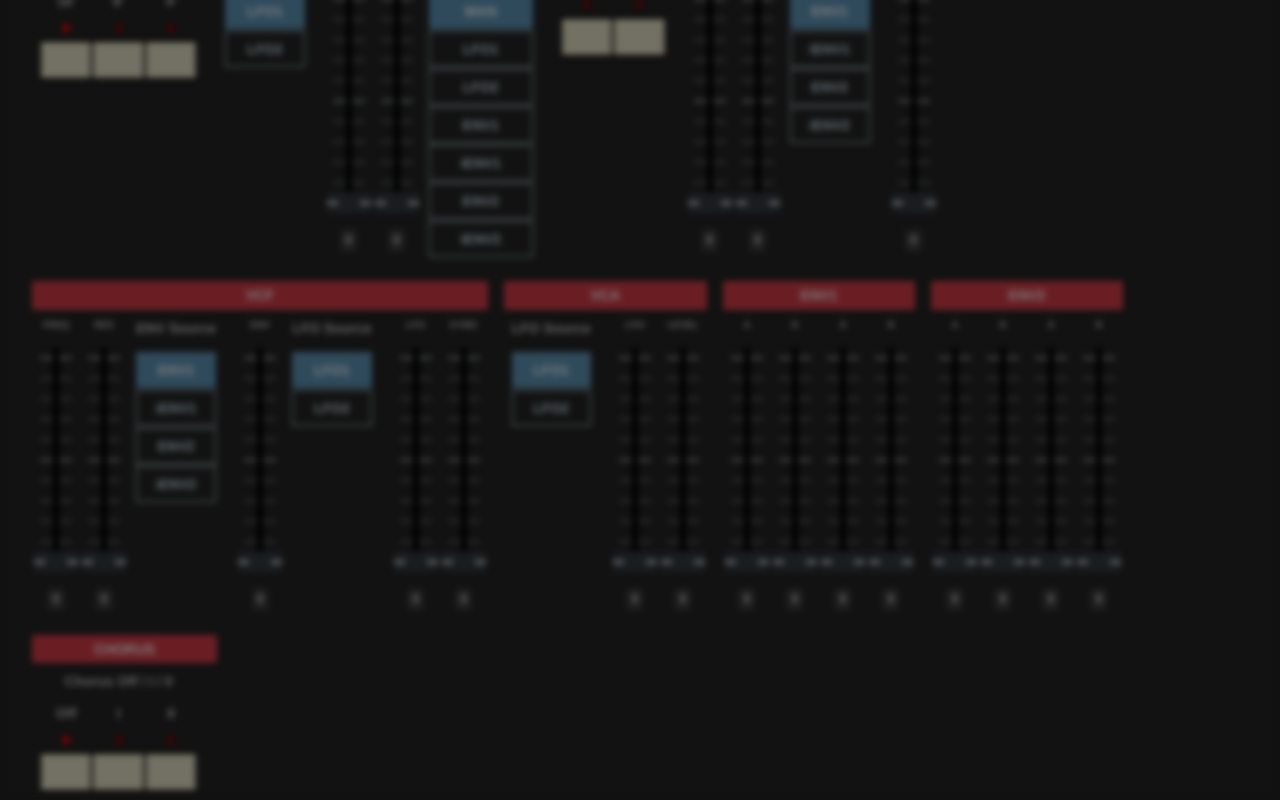
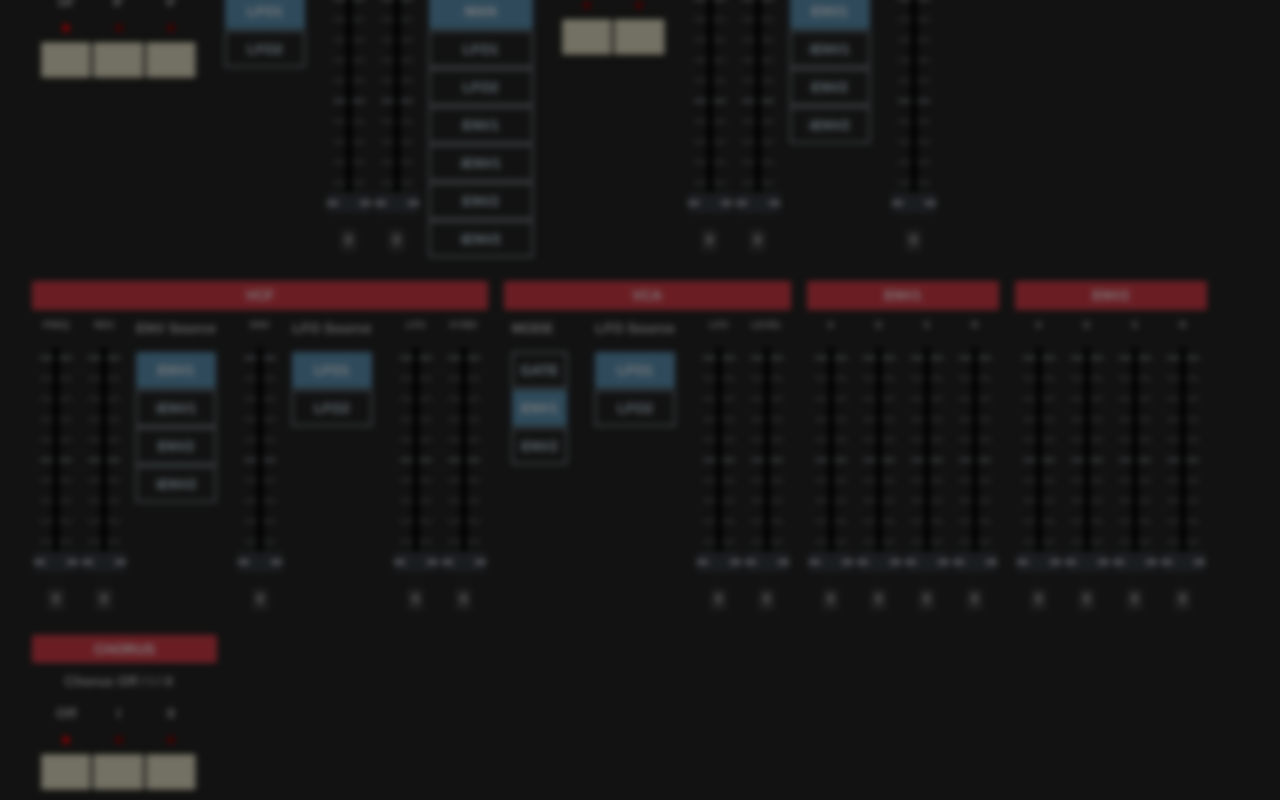
Before and after one commit to dznqbit/kiwi-106, a React (Vite) app: page / in a window 1280 px wide. Shown: the part 737-1537 px from the top of the page. Built offline with nearby package versions, Linux system fonts and the light colour scheme.

Commit message:
Tokenize VcaMode

```diff
--- a/src/components/JunoProgrammer.tsx
+++ b/src/components/JunoProgrammer.tsx
@@ -26,6 +26,7 @@ import {
   envelopeSourceControlChangeValues,
   lfoWaveformControlChangeValues,
   pwmControlSourceControlChangeValues,
+  vcaModeControlChangeValues,
 } from "../utils/kiwiMidi";
 import { controlChangeValue } from "../utils/controlChangeValue";
 
@@ -131,6 +132,14 @@ export const JunoProgrammer = () => {
             );
             break;
 
+          case "vcaMode":
+            setPatchProperty(
+              patchKey,
+              controlChangeValue(ccData, vcaModeControlChangeValues) ?? "env1",
+              options
+            );
+            break;
+
           default:
             setPatchProperty(patchKey, ccData, options);
         }
@@ -228,6 +237,7 @@ export const JunoProgrammer = () => {
                 "vcfLfoSource",
                 "vcaLfoSource",
                 "chorusMode",
+                "vcaMode",
               ];
 
               if (props.includes(k)) {
--- a/src/components/JunoSliders.tsx
+++ b/src/components/JunoSliders.tsx
@@ -9,6 +9,7 @@ import { PwmControlSelector } from "./PwmControlSelector";
 import { DcoWaveSelector } from "./DcoWaveSelector";
 import { LfoModeSelector } from "./LfoModeSelector";
 import { ChorusModeSelector } from "./ChorusModeSelector";
+import { VcaModeSelector } from "./VcaModeSelector";
 
 export const JunoSliders = () => {
   return (
@@ -83,6 +84,7 @@ export const JunoSliders = () => {
 
         <Kiwi106Fieldset legend="VCA">
           <Group align="flex-start">
+            <VcaModeSelector label="MODE" property="vcaMode" />
             <LfoSelector label="LFO Source" property="vcaLfoSource" />
             <KiwiPatchPropertySlider label="LFO" property="vcaLfoModAmount" />
             <KiwiPatchPropertySlider label="LEVEL" property="volume" />
--- /dev/null
+++ b/src/components/VcaModeSelector.tsx
@@ -0,0 +1,82 @@
+import { Button, Stack, Text } from "@mantine/core";
+import { isVcaMode, KiwiPatch, VcaMode } from "../types/KiwiPatch";
+import { kiwiPatchLabel } from "../utils/kiwiPatchLabel";
+import { useKiwiPatchStore } from "../stores/kiwiPatchStore";
+
+interface VcaModeSelectorProps {
+  property: keyof KiwiPatch;
+  label?: string;
+}
+
+export const VcaModeSelector = ({ property, label }: VcaModeSelectorProps) => {
+  const { kiwiPatch, setKiwiPatchProperty } = useKiwiPatchStore();
+  const vcaMode = kiwiPatch[property];
+
+  if (!isVcaMode(vcaMode)) {
+    throw new Error(`VcaModeSelector expected VcaMode for "${property}"`);
+  }
+
+  const setVcaMode = (vcaMode: VcaMode) => {
+    setKiwiPatchProperty(property, vcaMode, {
+      updatedBy: "Editor Change",
+    });
+  };
+
+  return (
+    <Stack gap={2} pr="sm" justify="flex-start">
+      <Text size="sm" fw="bold" pb="sm">
+        {label ?? kiwiPatchLabel(property)}
+      </Text>
+
+      <VcaModeButton
+        label="GATE"
+        vcaMode="gate"
+        isSelected={vcaMode === "gate"}
+        onClick={() => setVcaMode("gate")}
+      />
+      <VcaModeButton
+        label="ENV1"
+        vcaMode="env1"
+        isSelected={vcaMode === "env1"}
+        onClick={() => setVcaMode("env1")}
+      />
+      <VcaModeButton
+        label="ENV2"
+        vcaMode="env2"
+        isSelected={vcaMode === "env2"}
+        onClick={() => setVcaMode("env2")}
+      />
+    </Stack>
+  );
+};
+
+interface VcaModeButtonProps {
+  label?: string;
+  vcaMode: VcaMode;
+  isSelected?: boolean;
+  onClick: () => void;
+  size?: "xs" | "sm" | "md" | "lg" | "xl";
+}
+
+const VcaModeButton = ({
+  vcaMode,
+  isSelected,
+  onClick,
+  size,
+  label,
+}: VcaModeButtonProps) => {
+  return (
+    <Button
+      radius={0}
+      variant={isSelected ? "filled" : "outline"}
+      onClick={onClick}
+      size={size}
+      style={{
+        padding: "8px",
+        margin: 0,
+      }}
+    >
+      {label ?? vcaMode}
+    </Button>
+  );
+};
--- a/src/stores/kiwiPatchStore.ts
+++ b/src/stores/kiwiPatchStore.ts
@@ -67,7 +67,7 @@ const blankKiwiPatchState: KiwiPatchState = {
     chorusMode: "off",
     vcaLfoModAmount: 0,
     vcaLfoSource: "lfo1",
-    vcaMode: 0,
+    vcaMode: "env1",
 
     env2Attack: 0,
     env2Decay: 0,
--- a/src/types/KiwiPatch.ts
+++ b/src/types/KiwiPatch.ts
@@ -81,6 +81,12 @@ export const isChorusMode = (x: unknown): x is ChorusMode => {
   return typeof x === "string" && chorusModes.includes(x as ChorusMode);
 };
 
+const vcaModes = ["gate", "env1", "env2"] as const;
+export type VcaMode = (typeof vcaModes)[number];
+export const isVcaMode = (x: unknown): x is VcaMode => {
+  return typeof x === "string" && vcaModes.includes(x as VcaMode);
+};
+
 export interface KiwiPatch {
   patchName: string;
   portamentoTime: MidiCcValue;
@@ -129,7 +135,7 @@ export interface KiwiPatch {
   chorusMode: ChorusMode;
   vcaLfoModAmount: MidiCcValue;
   vcaLfoSource: LfoSource;
-  vcaMode: MidiCcValue; // Can be tokenized
+  vcaMode: VcaMode;
 
   env2Attack: MidiCcValue;
   env2Decay: MidiCcValue;
--- a/src/utils/kiwi106Sysex/patchEditBufferDump.ts
+++ b/src/utils/kiwi106Sysex/patchEditBufferDump.ts
@@ -1,5 +1,12 @@
 import { Kiwi106SysexPatchEditBufferDumpCommand } from "../../types/Kiwi106Sysex";
-import { ChorusMode, KiwiPatch, LfoMode, LfoSource, PwmControlSource } from "../../types/KiwiPatch";
+import {
+  ChorusMode,
+  KiwiPatch,
+  LfoMode,
+  LfoSource,
+  PwmControlSource,
+  VcaMode,
+} from "../../types/KiwiPatch";
 import { MidiMessage } from "../../types/Midi";
 import { dcoRangeSysexValues, dcoWaveSysexValues } from "../kiwiMidi";
 import { objectKeys } from "../objectKeys";
@@ -113,24 +120,36 @@ export const parseKiwi106PatchEditBufferSysexDump = (
     0b0011: "env1",
     0b0100: "env2",
     0b1011: "env1-inverted",
-    0b1100: "env2-inverted"
+    0b1100: "env2-inverted",
   };
 
-  const dcoPwmControl: PwmControlSource = pwmControlSourceMap[(pwmEnvelope >> 3) & (pwmSource >> 2)] ?? "manual";
+  const dcoPwmControl: PwmControlSource =
+    pwmControlSourceMap[(pwmEnvelope >> 3) & (pwmSource >> 2)] ?? "manual";
 
   // docs suggest that there's an extra byte (???) that controls LFO Polarity control...
   // but we're going to ignore that for now.
-  const dcoLfoSource: LfoSource = (dcoControlByte & 0b0000_0010) === 0 ? "lfo1" : "lfo2";
+  const dcoLfoSource: LfoSource =
+    (dcoControlByte & 0b0000_0010) === 0 ? "lfo1" : "lfo2";
 
-  const lfo1Mode: LfoMode = (dataBytes[77] & 0b0000_0001) === 1 ? "plus" : "normal";
+  const lfo1Mode: LfoMode =
+    (dataBytes[77] & 0b0000_0001) === 1 ? "plus" : "normal";
   const chorusModeMap: Record<number, ChorusMode> = {
-    0: 'off',
-    1: 'chorus1',
-    2: 'chorus2'
+    0: "off",
+    1: "chorus1",
+    2: "chorus2",
   };
   const chorusMode = chorusModeMap[dataBytes[78]];
 
-  const lfo2Mode: LfoMode = (dataBytes[103] & 0b0000_0001) === 1 ? "plus" : "normal";
+  const lfo2Mode: LfoMode =
+    (dataBytes[103] & 0b0000_0001) === 1 ? "plus" : "normal";
+
+  const vcaModeMap: Record<number, VcaMode> = {
+    0: "env1",
+    1: "gate",
+    2: "env2",
+    3: "gate"
+  };
+  const vcaMode: VcaMode = vcaModeMap[dataBytes[83] & 0b0000_0011];
 
   // Helper to combine hi/lo bytes into 12-bit value and convert to MidiCcValue
   // const portamentoTime = combine12BitToMidi(94, 95);
@@ -146,11 +165,11 @@ export const parseKiwi106PatchEditBufferSysexDump = (
     dcoLfoModAmount,
     dcoLfoSource,
     dcoEnvelopeModAmount,
-    dcoEnvelopeSource: 'env1',
-    lfo1Wave: 'sine',
+    dcoEnvelopeSource: "env1",
+    lfo1Wave: "sine",
     lfo1Rate: 0,
     lfo1Delay: 0,
-    lfo2Wave: 'sine',
+    lfo2Wave: "sine",
     lfo2Rate: 0,
     lfo2Delay: 0,
     lfo1Mode,
@@ -164,7 +183,7 @@ export const parseKiwi106PatchEditBufferSysexDump = (
     vcfLfoModAmount: 0,
     vcfLfoSource: "lfo1",
     vcfEnvelopeModAmount: 0,
-    vcfEnvelopeSource: 'env1',
+    vcfEnvelopeSource: "env1",
     env1Attack: 0,
     env1Decay: 0,
     env1Sustain: 0,
@@ -172,7 +191,7 @@ export const parseKiwi106PatchEditBufferSysexDump = (
     chorusMode,
     vcaLfoModAmount: 0,
     vcaLfoSource: "lfo1",
-    vcaMode: 0,
+    vcaMode,
     env2Attack: 0,
     env2Decay: 0,
     env2Sustain: 0,
--- a/src/utils/kiwiMidi.ts
+++ b/src/utils/kiwiMidi.ts
@@ -20,12 +20,14 @@ import {
   isLfoMode,
   isLfoSource,
   isPwmControlSource,
+  isVcaMode,
   KiwiPatch,
   KiwiPatchAddress,
   LfoMode,
   LfoSource,
   LfoWaveform,
   PwmControlSource,
+  VcaMode,
 } from "../types/KiwiPatch";
 import { MidiCcValue, MidiMessage } from "../types/Midi";
 import { KiwiGlobalData } from "../types/KiwiGlobalData";
@@ -81,6 +83,12 @@ export const chorusModeControlChangeValues: Record<ChorusMode, MidiCcValue[]> =
   // NB: Spec claims c1=32-63 c2=64-127, but these ranges match what's on my board
   chorus1: [32, 80],
   chorus2: [81, 127],
+};
+
+export const vcaModeControlChangeValues: Record<VcaMode, MidiCcValue[]> = {
+  gate: [0, 31],
+  env1: [32, 63],
+  env2: [64, 127],
 };
 
 const dcoLfoSourceControlChangeValues: Record<LfoSource, MidiCcValue[]> = {
@@ -206,6 +214,10 @@ export const buildKiwiMidi = ({
         console.log(`[sendControlChange] ${key} "${value}" ${ccByte}`)
       }
 
+      if (key === "vcaMode" && isVcaMode(value)) {
+        ccByte = vcaModeControlChangeValues[value][0];
+      }
+
       if (ccByte !== undefined) {
         output.sendControlChange(kiwiCcController(key), ccByte);
       }
```
Also changed, not shown: 1 other file (tests, documents, lock files or other folders).
